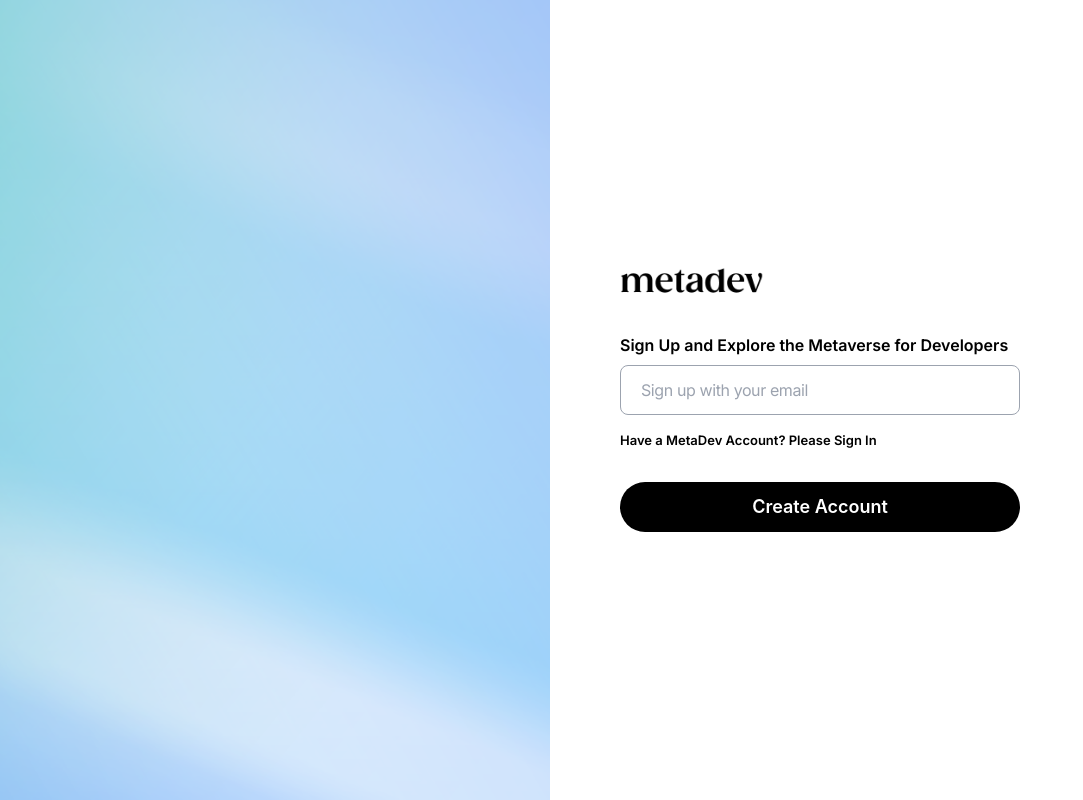
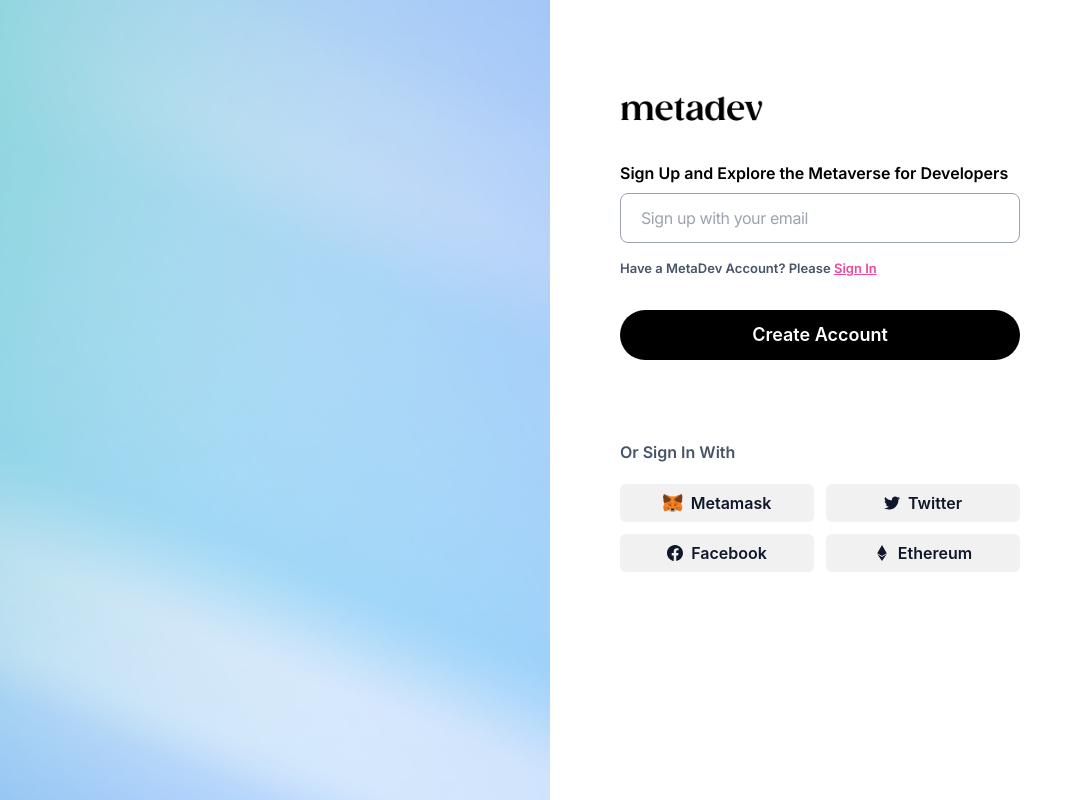
Before and after one commit to Devrajsinh-Jhala/Collabi, a React (Create React App) app: page /sign-up in a window 1280 px wide. Shown: the whole page, without its empty margins (0-1083 px from the left). Built offline with nearby package versions, Linux system fonts and the light colour scheme.

Commit message:
Added react-router-dom and completed signup page

```diff
--- a/src/App.js
+++ b/src/App.js
@@ -2,6 +2,8 @@
 import Header from "./containers/Header";
 import SignUp from "./containers/SignUp";
 import { BrowserRouter as Router, Routes, Route } from "react-router-dom";
+import SignIn from "./containers/SignIn";
+import OtpVerification from "./components/OtpVerification";
 
 function App() {
   return (
@@ -11,6 +13,9 @@
           <Route path="/" element={<Header />} />
 
           <Route path="/sign-up" element={<SignUp />} />
+
+          <Route path="/sign-in" element={<SignIn />} />
+          <Route path="/otp-verification" element={<OtpVerification />} />
         </Routes>
       </Router>
     </div>
--- a/src/components/AuthenticationButton.jsx
+++ b/src/components/AuthenticationButton.jsx
@@ -1,10 +1,13 @@
 import React from "react";
+import { Link } from "react-router-dom";
 
 const AuthenticationButton = () => {
   return (
-    <button className="w-[400px] h-[50px] bg-black rounded-full font-semibold text-[18px] hover:bg-gray-800 text-white">
-      Create Account
-    </button>
+    <Link to={"/otp-verification"}>
+      <button className=" w-full sm:w-[400px] h-[50px] bg-black rounded-full font-semibold text-[18px] hover:bg-gray-800 text-white">
+        Create Account
+      </button>
+    </Link>
   );
 };
 
--- a/src/components/ImputElement.jsx
+++ b/src/components/ImputElement.jsx
@@ -1,4 +1,5 @@
 import React from "react";
+import { Link } from "react-router-dom";
 
 const InputElement = () => {
   return (
@@ -8,13 +9,18 @@
           Sign Up and Explore the Metaverse for Developers
         </p>
         <input
-          className="w-[400px] tracking-tight font-inter pl-[20px] border border-gray-400 rounded-lg  focus:outline-none py-[20px] h-[50px] "
+          className=" w-full sm:w-[400px] tracking-tight font-inter pl-[20px] border border-gray-400 rounded-lg  focus:outline-none py-[20px] h-[50px] "
           type="email"
           name="email"
           placeholder="Sign up with your email"
         />
-        <p className="font-inter font-semibold text-black text-[13px] mt-4 mb-4 ">
-          Have a MetaDev Account? Please Sign In
+        <p className="font-inter font-semibold text-slate-600 text-[13px] mt-4 mb-4 ">
+          Have a MetaDev Account? Please{" "}
+          <Link to={"/sign-in"}>
+            <span className="text-pink-500 underline cursor-pointer">
+              Sign In
+            </span>
+          </Link>
         </p>
       </div>
     </div>
--- /dev/null
+++ b/src/components/MetaMaskButton.jsx
@@ -0,0 +1,13 @@
+import React from "react";
+import Metamask from "../assets/Metamask-icon.png";
+
+const MetaMaskButton = () => {
+  return (
+    <button className="flex w-full items-center justify-center sm:w-[194px] h-[38px] bg-[#f1f1f1] text-slate-900 font-semibold text-base p-2 rounded-md">
+      <img className="w-5" src={Metamask} alt={Metamask} />
+      <span className="ml-2">Metamask</span>
+    </button>
+  );
+};
+
+export default MetaMaskButton;
--- a/src/components/Navbar.jsx
+++ b/src/components/Navbar.jsx
@@ -2,6 +2,7 @@
 import Button from "./Button";
 import { AiOutlineMenu, AiOutlineClose } from "react-icons/ai";
 import navImage from "../assets/Metadev Logo Image.png";
+import { Link } from "react-router-dom";
 
 const Navbar = () => {
   let Links = [
@@ -45,8 +46,12 @@
             </li>
           ))}
           <div className="flex  md:ml-4 flex-col items-center md:flex-row gap-5 md:gap-0">
-            <Button>Login</Button>
-            <Button>SignUp</Button>
+            <Link to={"/sign-in"}>
+              <Button>Login</Button>
+            </Link>
+            <Link to={"/sign-up"}>
+              <Button>SignUp</Button>
+            </Link>
           </div>
         </ul>
       </div>
--- /dev/null
+++ b/src/components/OtpVerification.jsx
@@ -0,0 +1,7 @@
+import React from "react";
+
+const OtpVerification = () => {
+  return <div>OtpVerification</div>;
+};
+
+export default OtpVerification;
--- /dev/null
+++ b/src/components/SignUpButton.jsx
@@ -0,0 +1,12 @@
+import React from "react";
+
+const SignUpButton = ({ icon, name }) => {
+  return (
+    <button className="flex items-center justify-center w-full sm:w-[194px] h-[38px] bg-[#f1f1f1] text-slate-900 font-semibold text-base p-2 rounded-md">
+      {icon}
+      <span className="ml-2">{name}</span>
+    </button>
+  );
+};
+
+export default SignUpButton;
--- /dev/null
+++ b/src/containers/SignIn.jsx
@@ -0,0 +1,7 @@
+import React from "react";
+
+const SignIn = () => {
+  return <div>SignIn</div>;
+};
+
+export default SignIn;
--- a/src/containers/SignUp.jsx
+++ b/src/containers/SignUp.jsx
@@ -3,10 +3,14 @@
 import AuthenticationButton from "../components/AuthenticationButton";
 import InputElement from "../components/ImputElement";
 import Logo from "../assets/Metadev Logo Image.png";
+import SignUpButton from "../components/SignUpButton";
+import { BsFacebook } from "react-icons/bs";
+import { FaEthereum, FaTwitter } from "react-icons/fa";
+import MetaMaskButton from "../components/MetaMaskButton";
 
 const SignUp = () => {
   return (
-    <div className="flex h-[100vh]">
+    <div className="flex h-[100vh]  overflow-hidden">
       <div className="left ">
         <img
           className=" h-[100%] hidden sm:flex lg:w-[550px] object-cover"
@@ -14,12 +18,25 @@
           alt={Image}
         />
       </div>
-      <div className="flex flex-col items-center justify-center ">
+      <div className="flex flex-col items-center mt-20 ">
         <div className="right flex flex-col items-center justify-center m-4 sm:ml-[70px]">
           <div>
             <img className="w-36" src={Logo} alt={Logo} />
             <InputElement />
             <AuthenticationButton />
+
+            <div className=" mt-24 md:mt-20 md:mb-8">
+              <span className="text-slate-600 font-inter font-semibold">
+                Or Sign In With
+              </span>
+
+              <div className="grid grid-cols-2 gap-3 mt-5">
+                <MetaMaskButton />
+                <SignUpButton icon={<FaTwitter />} name={"Twitter"} />
+                <SignUpButton icon={<BsFacebook />} name={"Facebook"} />
+                <SignUpButton icon={<FaEthereum />} name={"Ethereum"} />
+              </div>
+            </div>
           </div>
         </div>
       </div>
```
Also changed, not shown: src/assets/Metamask-icon.png (added).
